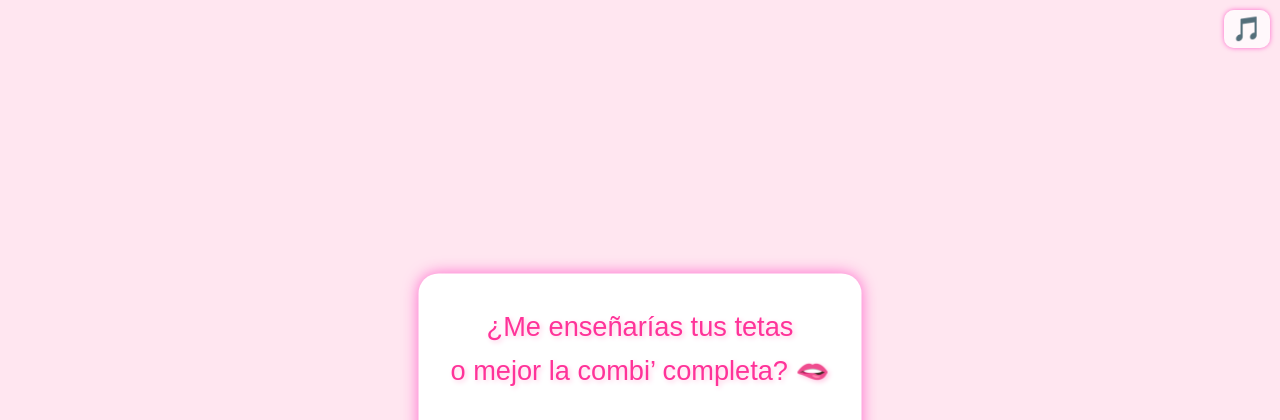
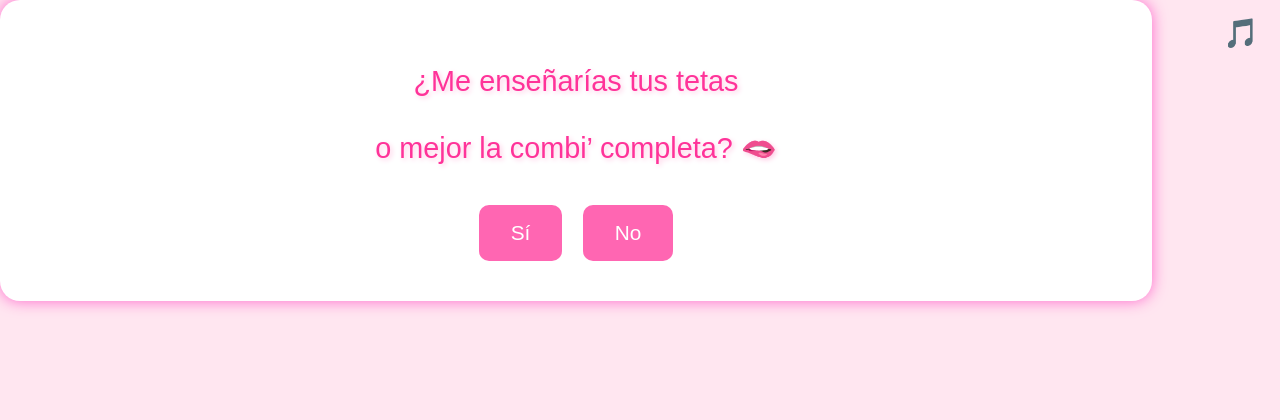
Before and after one commit to Quesocrema983/jueguito-lesbico, a plain HTML site: page index.html in a window 1280 px wide. Shown: the top 420 px of the page. Drawn offline with Linux system fonts and the light colour scheme.

Commit message:
Update index.html
Solucionado problemas con la música

```diff
--- a/index.html
+++ b/index.html
@@ -13,9 +13,9 @@
       padding: 0;
       background-color: #ffe6f0;
       font-family: Arial, sans-serif;
-      height: 100vh;
       overflow: hidden;
-      position: relative;
+      width: 100%;
+      height: 100%;
     }
 
     #container {
@@ -25,25 +25,22 @@
       box-shadow: 0 0 15px #ff66cc;
       text-align: center;
       max-width: 90%;
-      position: absolute;
-      top: 50%;
-      left: 50%;
-      transform: translate(-50%, -50%);
       z-index: 2;
+      position: relative;
     }
 
     #question {
-      font-size: 1.7rem;
+      font-size: 1.8rem;
       color: #ff3399;
       text-shadow: 2px 2px 5px #ffcce5;
       margin-bottom: 2rem;
-      line-height: 1.6;
+      white-space: pre-line;
     }
 
     .btn {
       padding: 1rem 2rem;
       margin: 0.5rem;
-      font-size: 1.2rem;
+      font-size: 1.3rem;
       background-color: #ff66b2;
       color: white;
       border: none;
@@ -54,19 +51,6 @@
 
     .btn:hover {
       background-color: #ff3385;
-    }
-
-    #musicButton {
-      position: fixed;
-      top: 10px;
-      right: 10px;
-      font-size: 1.5rem;
-      z-index: 10;
-      cursor: pointer;
-      background: rgba(255, 255, 255, 0.7);
-      padding: 0.3rem 0.5rem;
-      border-radius: 10px;
-      box-shadow: 0 0 5px #ff66cc;
     }
 
     .emoji {
@@ -89,19 +73,22 @@
         opacity: 0;
       }
     }
+
+    #music-btn {
+      position: fixed;
+      top: 15px;
+      right: 15px;
+      background: transparent;
+      border: none;
+      font-size: 1.8rem;
+      cursor: pointer;
+      z-index: 10;
+    }
   </style>
 </head>
 <body>
-  <!-- Botón de música -->
-  <div id="musicButton" onclick="playMusic()">🎵</div>
+  <button id="music-btn">🎵</button>
 
-  <!-- Audio -->
-  <audio id="bgMusic" loop>
-    <source src="brinquen-remix.mp3" type="audio/mpeg" />
-    Tu navegador no soporta audio HTML5.
-  </audio>
-
-  <!-- Contenido principal -->
   <div id="container">
     <div id="question">
       ¿Me enseñarías tus tetas<br>
@@ -112,25 +99,7 @@
   </div>
 
   <script>
-    // Función para reproducir música
-    function playMusic() {
-      const music = document.getElementById('bgMusic');
-      music.play().then(() => {
-        localStorage.setItem('musicPlaying', 'true');
-      }).catch((e) => {
-        console.log("No se pudo reproducir el audio: ", e);
-      });
-    }
-
-    // Mantener música sonando entre pantallas
-    window.onload = function () {
-      const music = document.getElementById('bgMusic');
-      if (localStorage.getItem('musicPlaying') === 'true') {
-        music.play().catch(() => {});
-      }
-    };
-
-    // Banderitas arcoíris subiendo
+    // Bandera LGBT subiendo en bucle
     for (let i = 0; i < 25; i++) {
       const emoji = document.createElement('div');
       emoji.className = 'emoji';
@@ -140,6 +109,18 @@
       emoji.style.bottom = `-${Math.random() * 100}px`;
       document.body.appendChild(emoji);
     }
+
+    // Reproducir música una sola vez para todas las páginas
+    const musicBtn = document.getElementById('music-btn');
+    musicBtn.addEventListener('click', () => {
+      if (!sessionStorage.getItem('musicStarted')) {
+        const audio = new Audio('brinquen-remix.mp3');
+        audio.loop = true;
+        audio.play();
+        window.audioGlobal = audio;
+        sessionStorage.setItem('musicStarted', 'true');
+      }
+    });
   </script>
 </body>
 </html>
```
